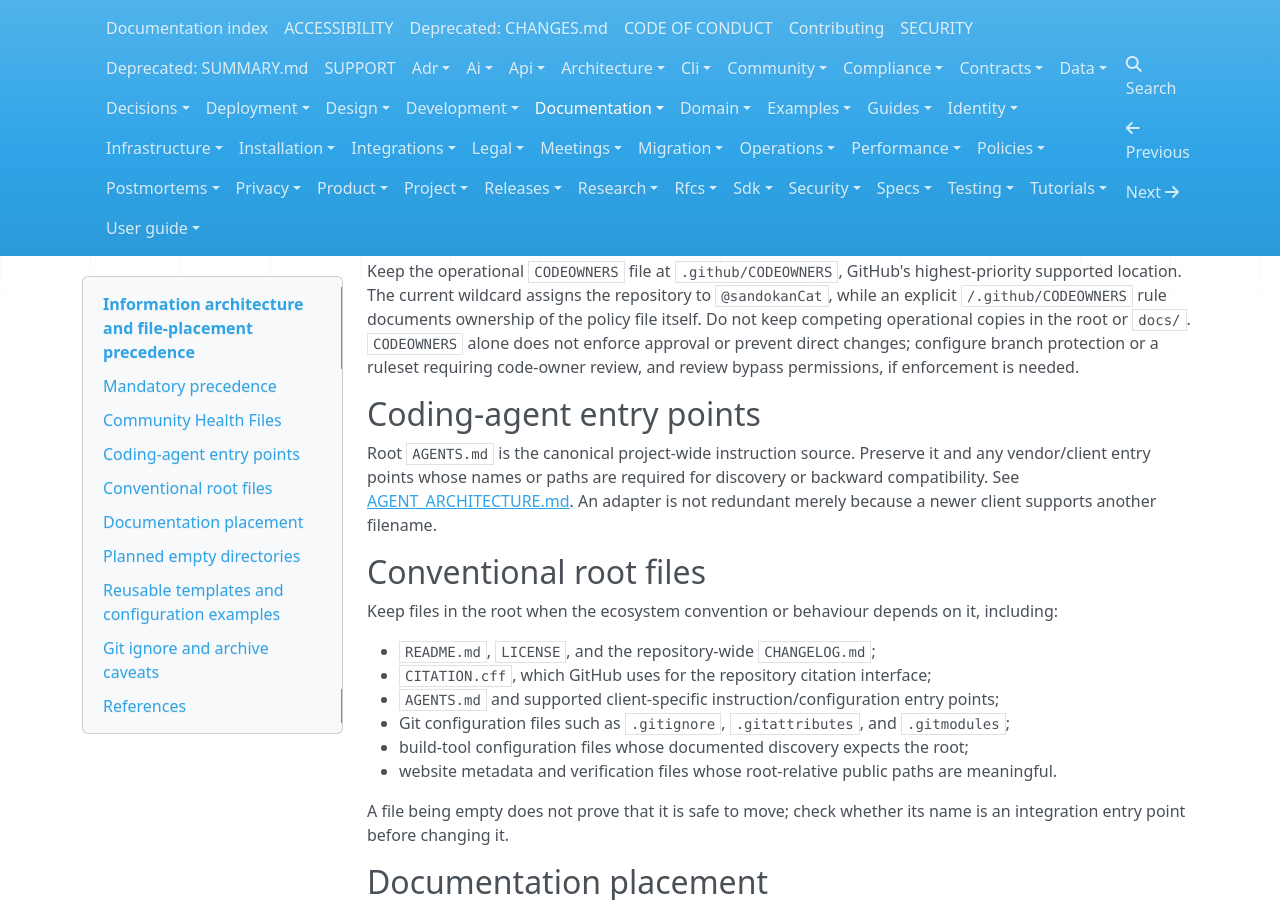
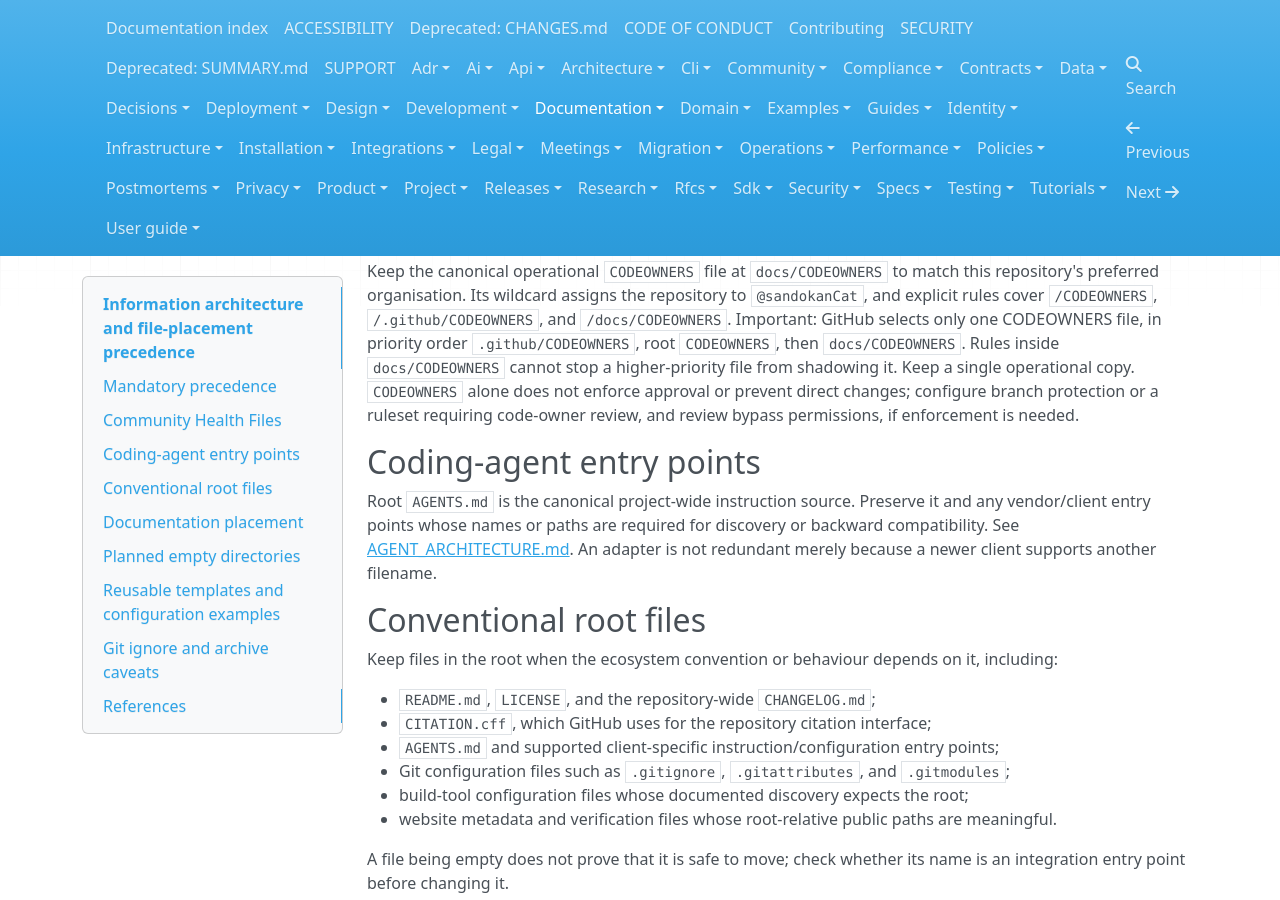
Before and after one commit to sandokanCat/.github, an MkDocs documentation site: the page built from docs/documentation/INFORMATION_ARCHITECTURE.md, in a window 1280 px wide and 900 px high, scrolled down 979 px. Built offline with MkDocs 1.6.1, drawn with Linux system fonts in a browser that asks for light colours; nearby versions of some CDN libraries.

Commit message:
docs: align CODEOWNERS architecture with preferred location

```diff
--- a/docs/documentation/INFORMATION_ARCHITECTURE.md
+++ b/docs/documentation/INFORMATION_ARCHITECTURE.md
@@ -23,7 +23,7 @@ This repository is named `.github` and supplies default community health content
 
 Operational templates and configuration belong in their platform-defined locations. Explanatory documentation about a template may live under `docs/`, but is not a substitute for the operational file.
 
-Keep the operational `CODEOWNERS` file at `.github/CODEOWNERS`, GitHub's highest-priority supported location. The current wildcard assigns the repository to `@sandokanCat`, while an explicit `/.github/CODEOWNERS` rule documents ownership of the policy file itself. Do not keep competing operational copies in the root or `docs/`. `CODEOWNERS` alone does not enforce approval or prevent direct changes; configure branch protection or a ruleset requiring code-owner review, and review bypass permissions, if enforcement is needed.
+Keep the canonical operational `CODEOWNERS` file at `docs/CODEOWNERS` to match this repository's preferred organisation. Its wildcard assigns the repository to `@sandokanCat`, and explicit rules cover `/CODEOWNERS`, `/.github/CODEOWNERS`, and `/docs/CODEOWNERS`. Important: GitHub selects only one CODEOWNERS file, in priority order `.github/CODEOWNERS`, root `CODEOWNERS`, then `docs/CODEOWNERS`. Rules inside `docs/CODEOWNERS` cannot stop a higher-priority file from shadowing it. Keep a single operational copy. `CODEOWNERS` alone does not enforce approval or prevent direct changes; configure branch protection or a ruleset requiring code-owner review, and review bypass permissions, if enforcement is needed.
 
 ## Coding-agent entry points
 
```
